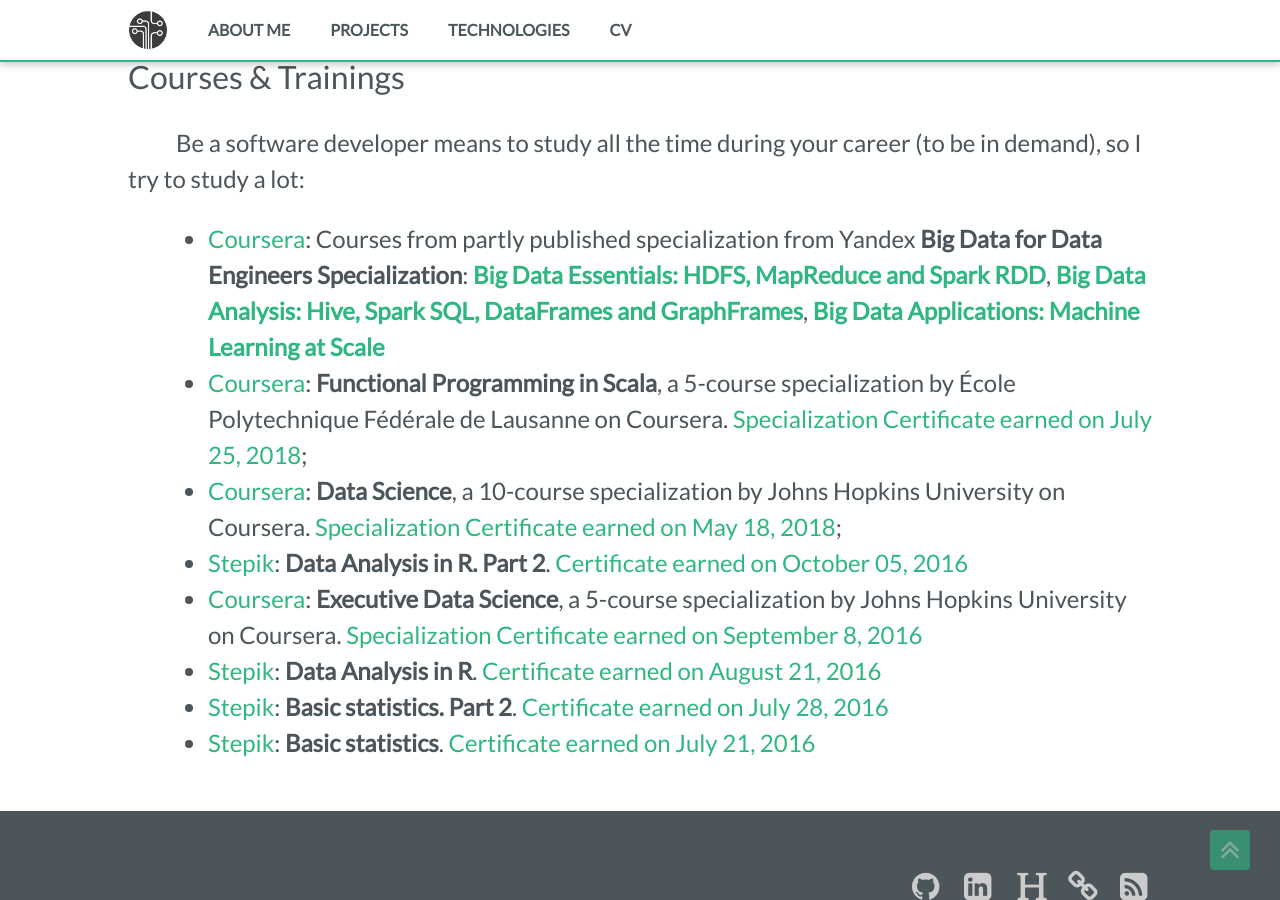
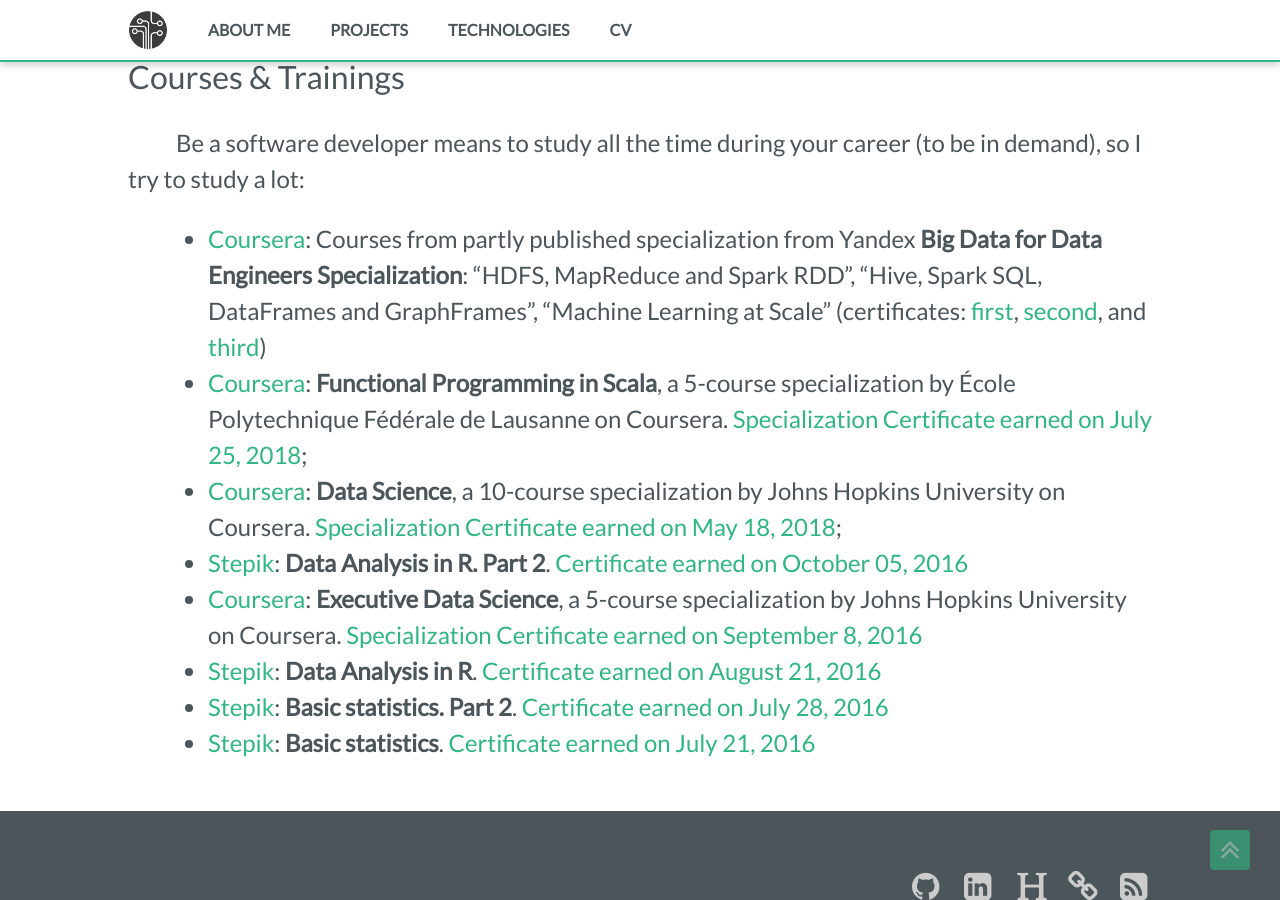
Before and after one commit to fedor-malyshkin/fedor-malyshkin.github.io, a Jekyll site: the page built from about_me.md, in a window 1280 px wide and 900 px high, scrolled down 1538 px. Built offline with Jekyll 4.4.1, drawn with Linux system fonts in a browser that asks for light colours.

Commit message:
Add Yandex BigData courses

```diff
--- a/_includes/about_me/courses.md
+++ b/_includes/about_me/courses.md
@@ -1,7 +1,6 @@
 Be a software developer means to study all the time during your career (to be in demand), so I try to study a lot:
-* [Coursera](https://www.coursera.org): Courses from partly published specialization from Yandex **Big Data for Data Engineers Specialization**: [**Big Data Essentials: HDFS, MapReduce and Spark RDD**](https://www.coursera.org/account/accomplishments/records/TZFNHGD7LG6H),
-[**Big Data Analysis: Hive, Spark SQL, DataFrames and GraphFrames**](https://www.coursera.org/account/accomplishments/records/CRJNXJCLH728),
-[**Big Data Applications: Machine Learning at Scale**](https://www.coursera.org/account/accomplishments/records/SGCSLT94GVFL)
+* [Coursera](https://www.coursera.org): Courses from partly published specialization from Yandex **Big Data for Data Engineers Specialization**: "HDFS, MapReduce and Spark RDD",  "Hive, Spark SQL, DataFrames and GraphFrames", "Machine Learning at Scale" (certificates: [first](https://www.coursera.org/account/accomplishments/records/TZFNHGD7LG6H),  [second](https://www.coursera.org/account/accomplishments/records/CRJNXJCLH728),
+and [third](https://www.coursera.org/account/accomplishments/records/SGCSLT94GVFL))
 * [Coursera](https://www.coursera.org): **Functional Programming in Scala**, a 5-course specialization by École Polytechnique Fédérale de Lausanne on Coursera. [Specialization Certificate earned on July 25, 2018](https://www.coursera.org/account/accomplishments/specialization/2PYDN5EWUMPH);
 * [Coursera](https://www.coursera.org): **Data Science**, a 10-course specialization by Johns Hopkins University on Coursera. [Specialization Certificate earned on May 18, 2018](https://www.coursera.org/account/accomplishments/specialization/C58NNARFTFP4);
 * [Stepik](https://stepik.org): **Data Analysis in R. Part 2**. [Certificate earned on October 05, 2016](https://stepik.org/cert/34420)
```
